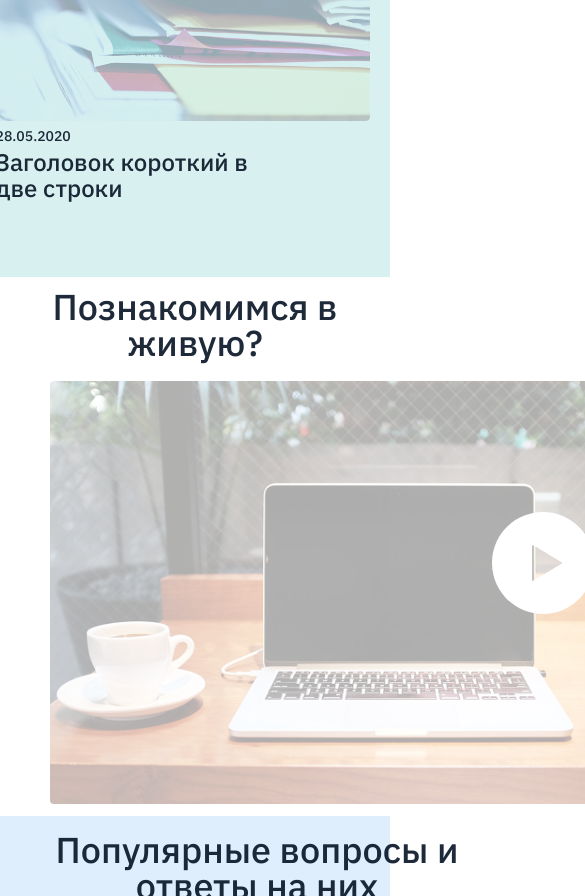
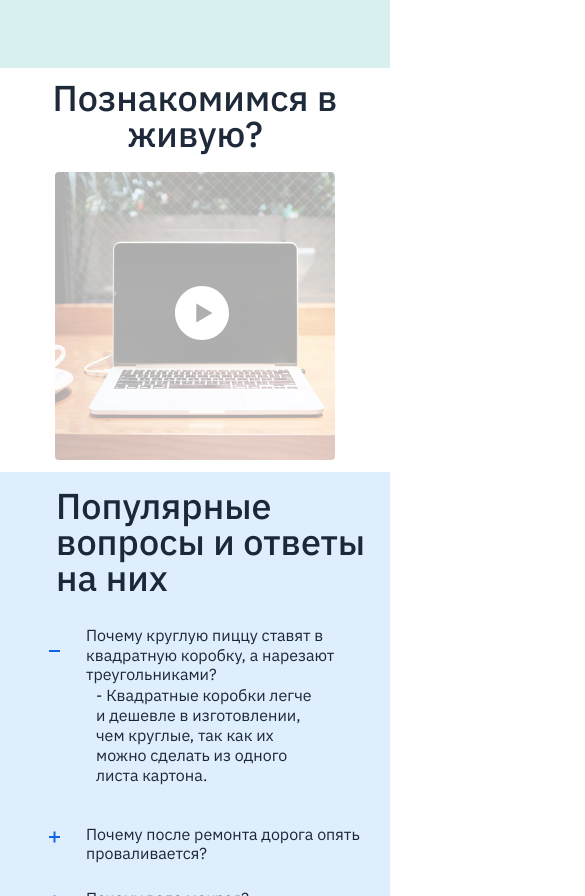
Before and after one commit to Aijana-Abil/online, a plain HTML site: page index.html in a window 390 px wide. Shown: the part 6136-7032 px from the top of the page, 585 px wide, since content can reach past the window. Drawn offline with Linux system fonts and the light colour scheme.

Commit message:
adaptive

```diff
--- a/assets/styles/media.css
+++ b/assets/styles/media.css
@@ -59,7 +59,7 @@
 }
 .meets__title{
     margin-left: 90px;
-    width: 458px;
+    max-width: 458px;
 }
 .meets__bottomwrapper{
     padding: 16px 44px;
@@ -121,6 +121,8 @@ height: 423px;
     margin-bottom: 20px;
    }
 .meets__title {
+      text-align: left;
+        margin-left: 40px;
     margin-bottom: 10px;
 }
 .footer {
@@ -137,9 +139,9 @@ height: 423px;
   }
 }
 @media(max-width:480px){
-.meets__img {
-        right: 124px;
-        bottom: 190px;
+    .meets__img {
+        right: 106px;
+        bottom: 120px;
     }
     .section__title{
         font-size: 36px;
@@ -161,6 +163,17 @@ height: 423px;
         font-size: 14px;
         padding: 12px 18px;
       }
+       .meets__video{
+    width: 280px;
+    height: 288px;
+    }
+    .meets__img{
+        width: 54px;
+        height: 54px;
+    }
+     .bottom__img{
+    max-width: 100%;
+  }
 }
 @media(max-width:360px){
   .bottom__img{
```
